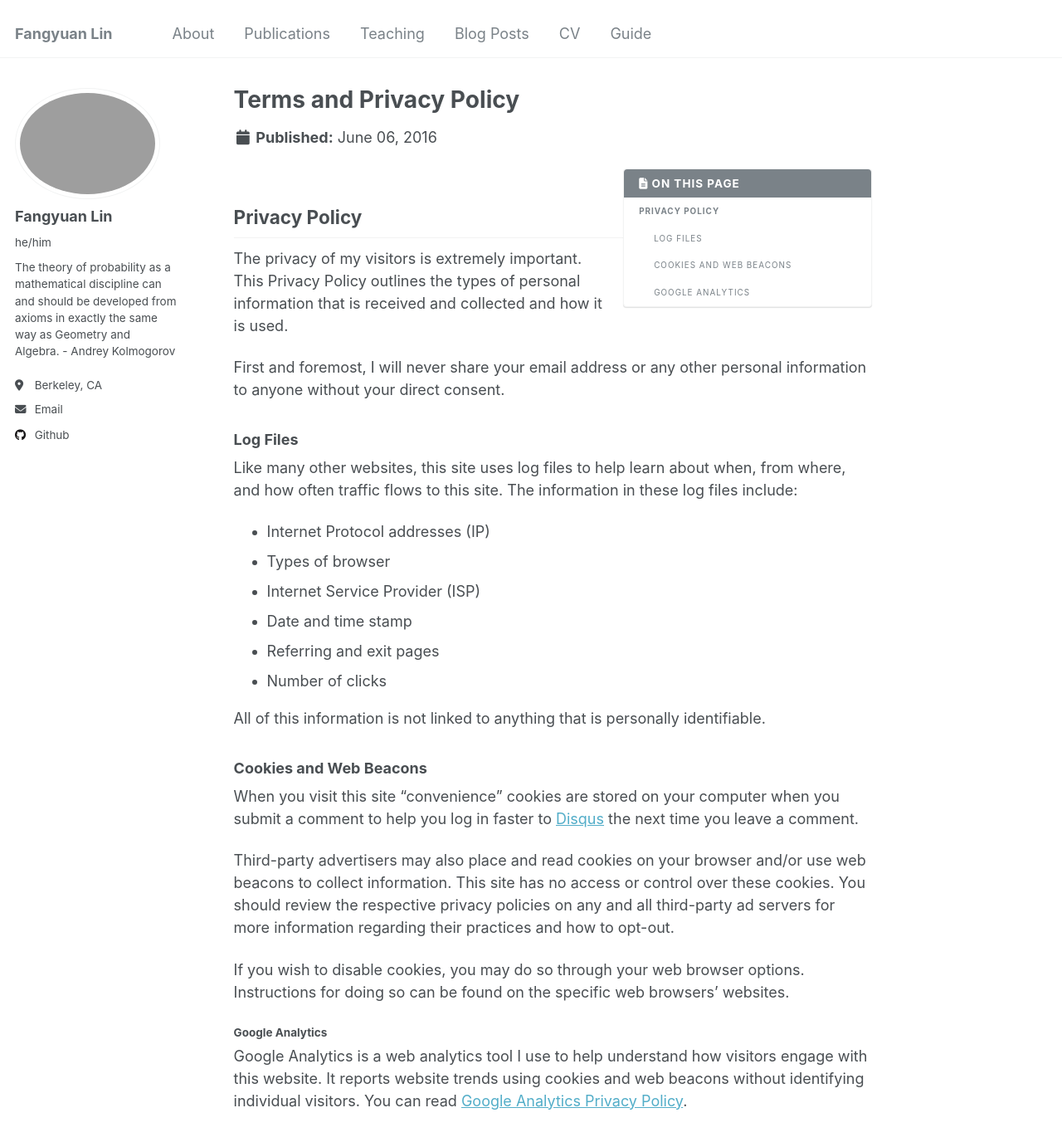
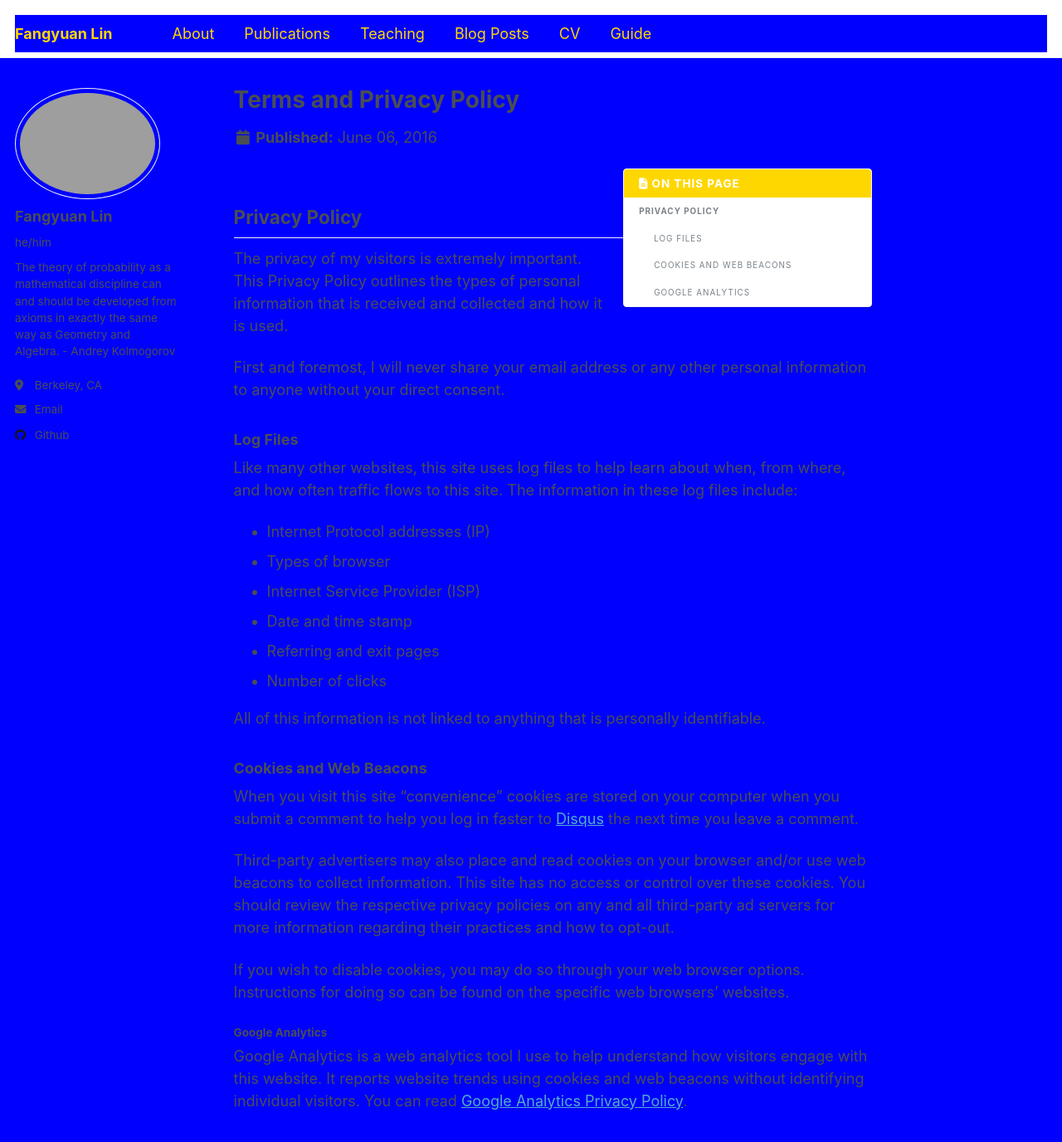
Before and after one commit to hongyingjia618/hongyingjia618.github.io, a Jekyll site: the page built from _pages/terms.md, in a window 1280 px wide and 1400 px high. Shown: the top 1376 px of the window at 83% size. Built offline with Jekyll 4.4.1, drawn with Linux system fonts in a browser that asks for light colours.

Commit message:
Changed color

```diff
--- a/_sass/_variables.scss
+++ b/_sass/_variables.scss
@@ -62,13 +62,13 @@ $light-gray                 : mix(#fff, $gray, 50%);
 $lighter-gray               : mix(#fff, $gray, 90%);
 
 $body-color                 : #fff;
-$background-color           : #fff;
+$background-color           : #0000FF;  // Blue;
 $code-background-color      : #fafafa;
 $code-background-color-dark : $light-gray;
 $text-color                 : $dark-gray;
 $border-color               : $lighter-gray;
 
-$primary-color              : #7a8288;
+$primary-color              : #FFD700;  // Golden
 $success-color              : #62c462;
 $warning-color              : #f89406;
 $danger-color               : #ee5f5b;
```
